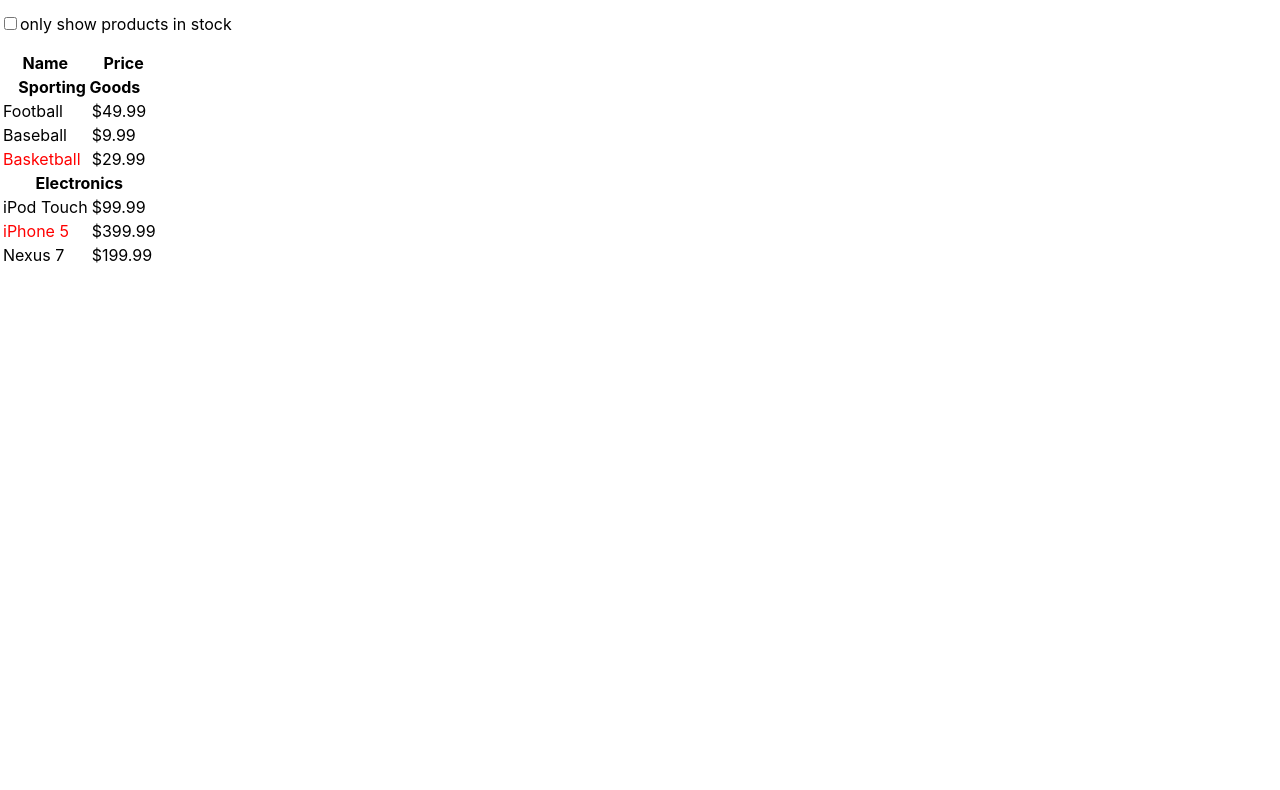
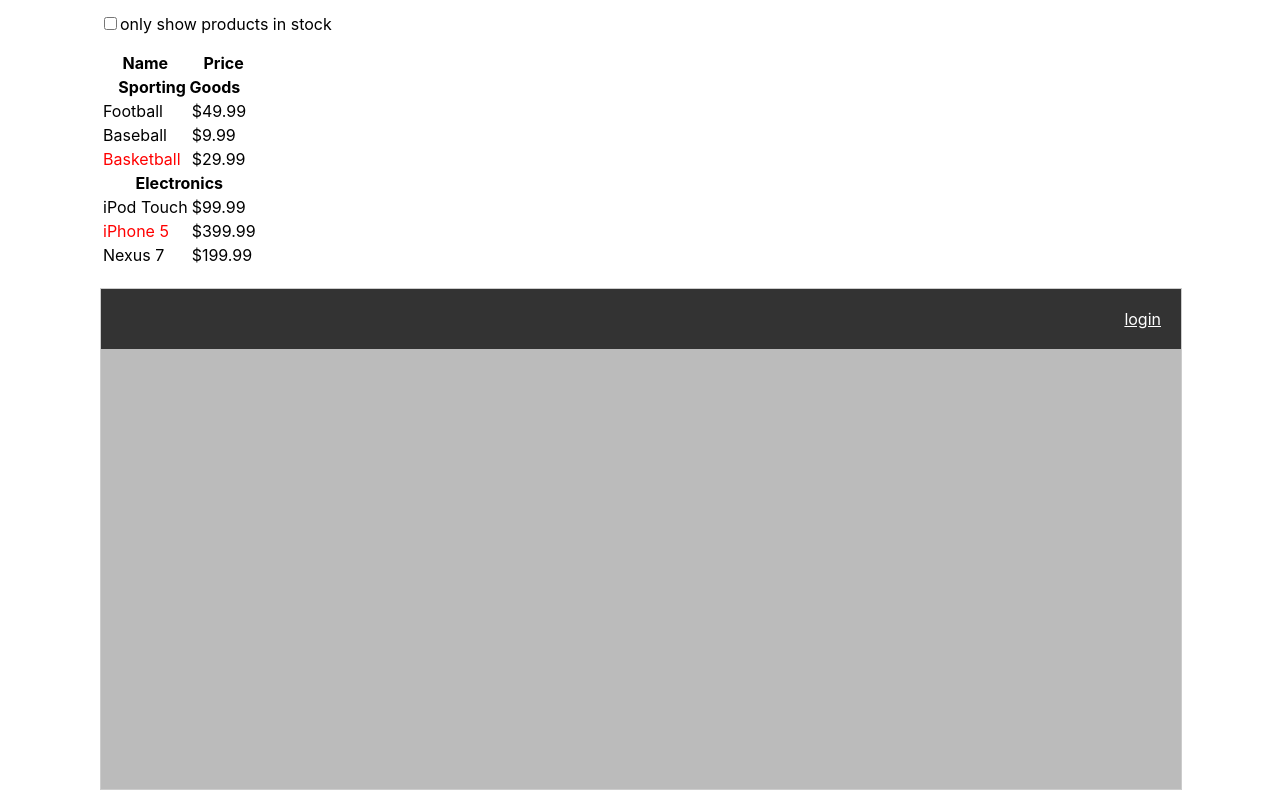
Before and after one commit to a23246542/reactStart, a React (Create React App) app in the folder my-app/: page / in a window 1280 px wide. Shown: the part 1869-2659 px from the top of the page. Before the commit the page ends 2137 px from the top, so only its background shows below. Built offline with nearby package versions, Linux system fonts and the light colour scheme.

Commit message:
useContext製作彈窗組件

```diff
--- a/my-app/src/all.js
+++ b/my-app/src/all.js
@@ -9,6 +9,7 @@
 import UseContextButton from './contextApi/useContextOpen';
 import TodoList from './hooksTodo/TodoList';
 import FilterableProductTable from './react思考/FilterableProductTable';
+import PopApp from './contextPop/PopApp';
 
 const data = [
   {category: 'Sporting Goods', price: '$49.99', stocked: true, name: 'Football'},
@@ -22,7 +23,7 @@
 class All extends React.Component {
   render() {
     return (
-      <div>
+      <div style={{padding:'0 100px'}}>
         <Counter/>
         <br/>
         <Input/>
@@ -42,6 +43,8 @@
         <TodoList/>
         <br/>
         <FilterableProductTable products = {data} />
+        <br/>
+        <PopApp/>
       </div>
     )
   }
--- /dev/null
+++ b/my-app/src/contextPop/Header.js
@@ -0,0 +1,19 @@
+import React,{useContext} from 'react';
+import context from './context';
+
+const Header = () => {
+  const {setModal} = useContext(context)
+  const loginModal = (e) => {
+    e.preventDefault();
+    setModal('login');
+  }
+  return (
+    <div className="header">
+      <span>
+        <a href="#" onClick={loginModal}>login</a>
+      </span>
+    </div>
+  );
+}
+
+export default Header;
--- /dev/null
+++ b/my-app/src/contextPop/Modal.js
@@ -0,0 +1,32 @@
+import React,{useContext} from 'react';
+import context from './context';
+import ModalLogin from './ModalLogin';
+
+const Modal = () => {
+  const {modal,setModal} = useContext(context);
+
+
+  const differentModal = (modal) => {
+    switch (modal) {
+      case 'login':
+        return <ModalLogin/>;
+      default://%%
+        return null;
+    }
+
+  }
+
+  if(!modal) return null;
+  return (
+    /*@@裡面也會消失怎麼辦*/
+    // <div className="modal" onClick={()=>setModal('')}>
+    <div className="modal">
+      <div className="modal-content">
+        {/* {differentModal()} %%%%參數要從這邊給 */}
+        {differentModal(modal)}
+      </div>
+    </div>
+  );
+}
+
+export default Modal;
--- /dev/null
+++ b/my-app/src/contextPop/ModalLogin.js
@@ -0,0 +1,26 @@
+import React,{useContext} from 'react';
+import context from './context';
+
+const ModalLogin = () => {
+
+  const {setModal,setLogin} = useContext(context);
+
+  const login = (e) => {
+    e.preventDefault();
+    setLogin(true);
+    setModal('');
+  }
+  return (
+    <div>
+        <form onSubmit={login}>
+          帳號:<input type="text"/>
+          <br></br>
+          密碼:<input type="text"/>
+          <br/>
+          <button type="submit">登陸</button>
+        </form>
+    </div>
+  );
+}
+
+export default ModalLogin;
--- /dev/null
+++ b/my-app/src/contextPop/PopApp.js
@@ -0,0 +1,27 @@
+import React,{useState} from 'react';
+import Header from './Header';
+import Modal from './Modal';
+import "./style.css";
+import context,{Provider} from './context';
+
+const PopApp = () => {
+  const [modal, setModal] = useState('');
+  const [login,setLogin] = useState(false);
+
+  const contextValue = {
+    modal,
+    setModal,
+    login,
+    setLogin
+  }
+  return (
+    <Provider value={contextValue}>
+      <div className="App">
+        <Header/>
+        <Modal/>
+      </div>
+    </Provider>
+  );
+}
+
+export default PopApp;
--- /dev/null
+++ b/my-app/src/contextPop/context.js
@@ -0,0 +1,4 @@
+import {createContext} from 'react';
+const context = createContext();
+export const {Provider} = context;
+export default context;
--- /dev/null
+++ b/my-app/src/contextPop/style.css
@@ -0,0 +1,47 @@
+.App{
+  position: relative;
+  width: 100%;
+  height: 500px;
+  border:1px solid #ccc;
+  background-color: #bbbbbb;
+}
+
+.header{
+  background-color: #333;
+  color: #fff;
+  text-align: right;
+}
+
+.header > span{
+  display: inline-block;
+  padding: 20px;
+}
+
+.header > span > a{
+  color: #fff;
+}
+
+.modal{
+  position: absolute;
+  z-index: 10;
+  top: 0;
+  left: 0;
+  width: 100%;
+  height: 100%;
+  background:rgba(255,255,255,.3);
+}
+
+.modal-content{
+  position: absolute;
+  z-index: 100;
+  /* width: 200px;
+  height: 100px; */
+  top: 50px;
+  left: 50px;
+  right: 50px;
+  bottom: 50px;
+  /* margin:auto; */
+  background-color: #fff;
+  color: black;
+  border-radius: 20px;
+}
```
